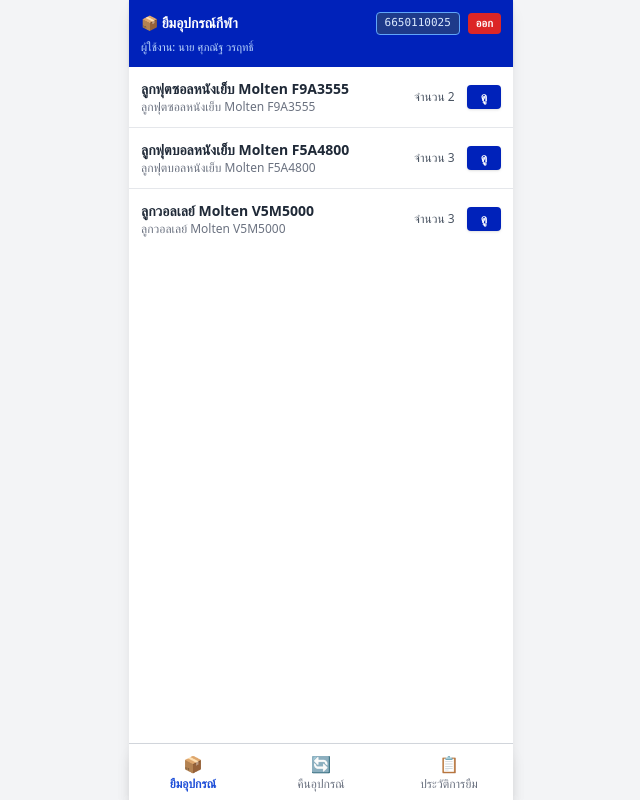
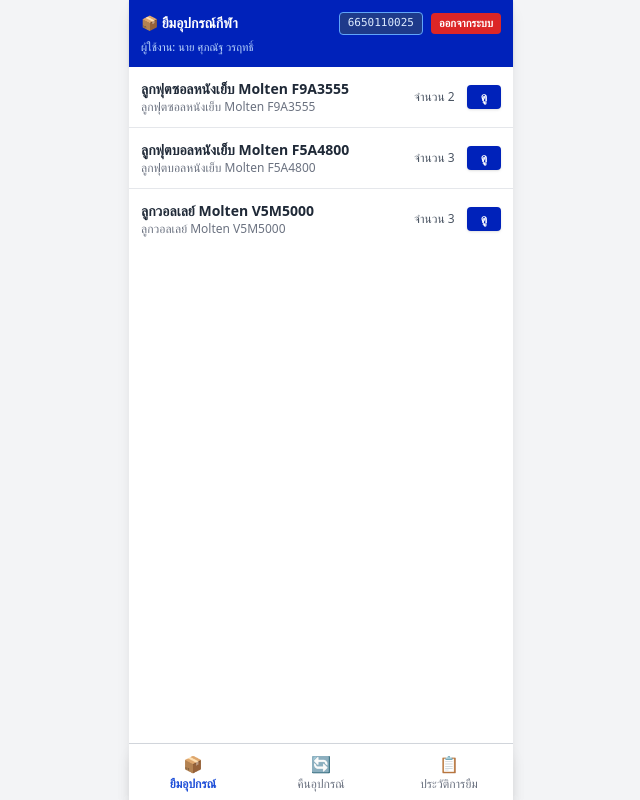
Before and after one commit to supanat-worarit/project, a PHP site: page /liff_app.php in a window 1280 px wide. Shown: the whole page, without its empty margins (319-959 px from the left). Run offline with PHP 8.4, Linux system fonts and the light colour scheme; a user stored in the database is signed in; data comes from the database, SQL or seed files in the repository; some libraries are stand-ins or nearby versions.

Commit message:
add comment in liff_app.php

```diff
--- a/user/liff_app.php
+++ b/user/liff_app.php
@@ -193,7 +193,7 @@ $historyList = $histStmt->fetchAll();
             <?= htmlspecialchars($user['student_id'] ?? $user['user_id']) ?>
           </span>
           <a href="logout.php" onclick="return confirm('ต้องการออกจากระบบหรือไม่?')" class="text-[11px] bg-red-600 hover:bg-red-700 text-white px-2 py-0.5 rounded font-bold transition">
-            ออก
+            ออกจากระบบ
           </a>
         </div>
       </div>
@@ -395,6 +395,7 @@ $historyList = $histStmt->fetchAll();
   </div>
 
   <script>
+    // ซ่อน/แสดงแท็บหลัก และเปลี่ยนชื่อหัวเรื่องด้านบน
     function navigateTab(tabName) {
       document.querySelectorAll('.tab-view').forEach(el => el.classList.add('hidden'));
       document.getElementById(`tab-content-${tabName}`).classList.remove('hidden');
@@ -408,6 +409,7 @@ $historyList = $histStmt->fetchAll();
       document.getElementById('app-header-title').innerText = titles[tabName];
     }
 
+    // ฟังก์ชันที่คอยสลับหน้าจอ Step 1, 2, 3 ในขั้นตอนการยืม
     function openBorrowSubList(grp) {
       document.getElementById('sub-eq-name').innerText = grp.eq_name;
       document.getElementById('sub-eq-cat').innerText = grp.category_name || '';
@@ -462,6 +464,7 @@ $historyList = $histStmt->fetchAll();
       document.getElementById('return-list-view').classList.remove('hidden');
     }
 
+    // ฟังก์ชันที่คอยจับว่าถ้าผู้ใช้อัปโหลดรูปแล้ว ให้เปลี่ยนข้อความจาก "ยังไม่ได้เลือกไฟล์" เป็นชื่อไฟล์ที่เลือก เพื่อให้ผู้ใช้มั่นใจว่าแนบรูปติดแล้ว
     function previewBorrowFile(input) {
       if (input.files && input.files[0]) {
         document.getElementById('borrow-file-label').innerText = input.files[0].name;
@@ -474,6 +477,7 @@ $historyList = $histStmt->fetchAll();
       }
     }
 
+    // ใช้จัดการปุ่มฟิลเตอร์ในหน้าประวัติ เพื่อกรองให้แสดงเฉพาะการ์ดที่มีคลาสตรงกับสถานะที่ผู้ใช้ต้องการ
     function filterHistoryCards(type, btn) {
       document.querySelectorAll('.hist-nav').forEach(b => b.className = "hist-nav py-2.5");
       btn.className = "hist-nav py-2.5 bg-[#0022BA] text-white";
```
Also changed, not shown: 5 other files.
